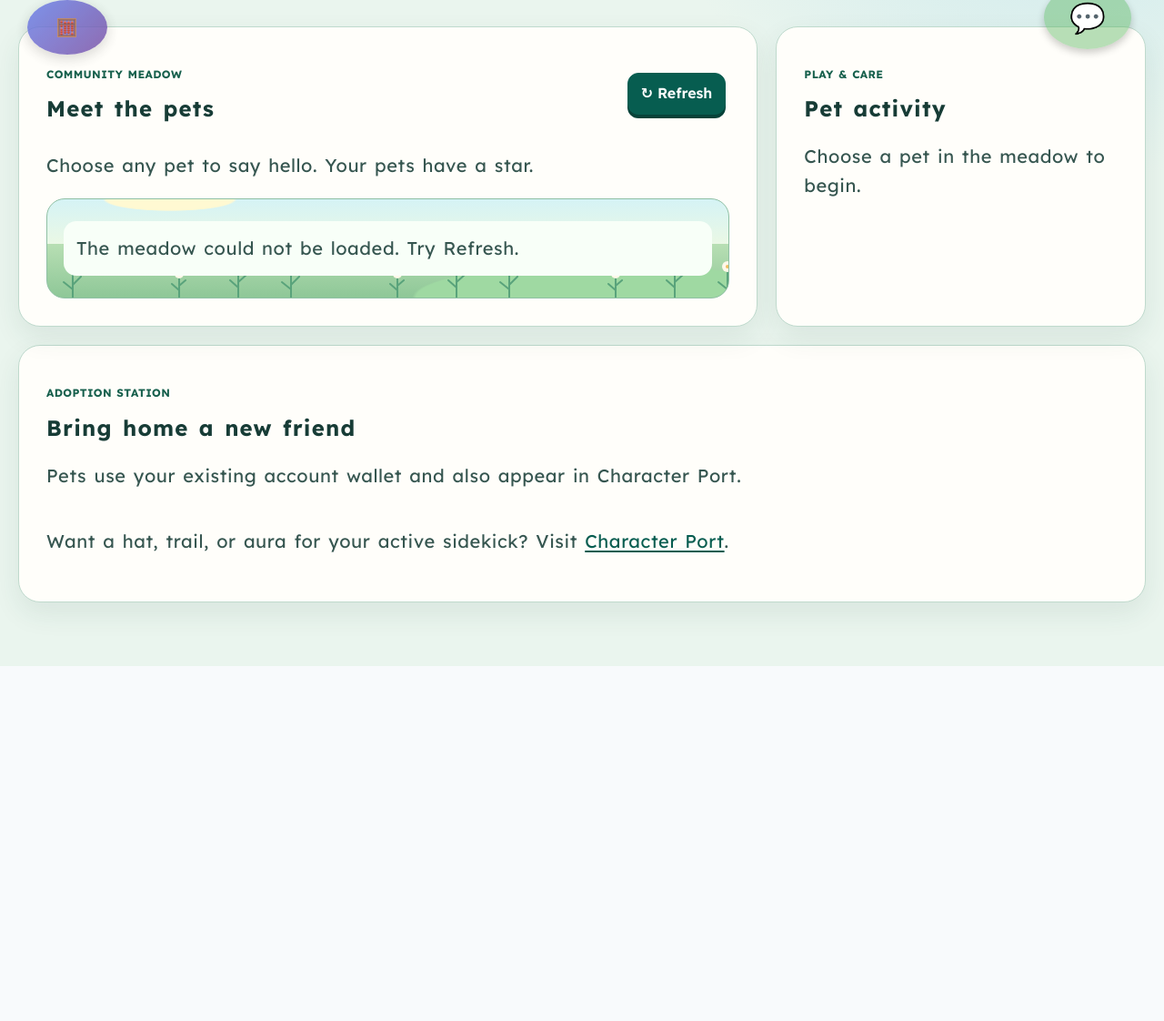
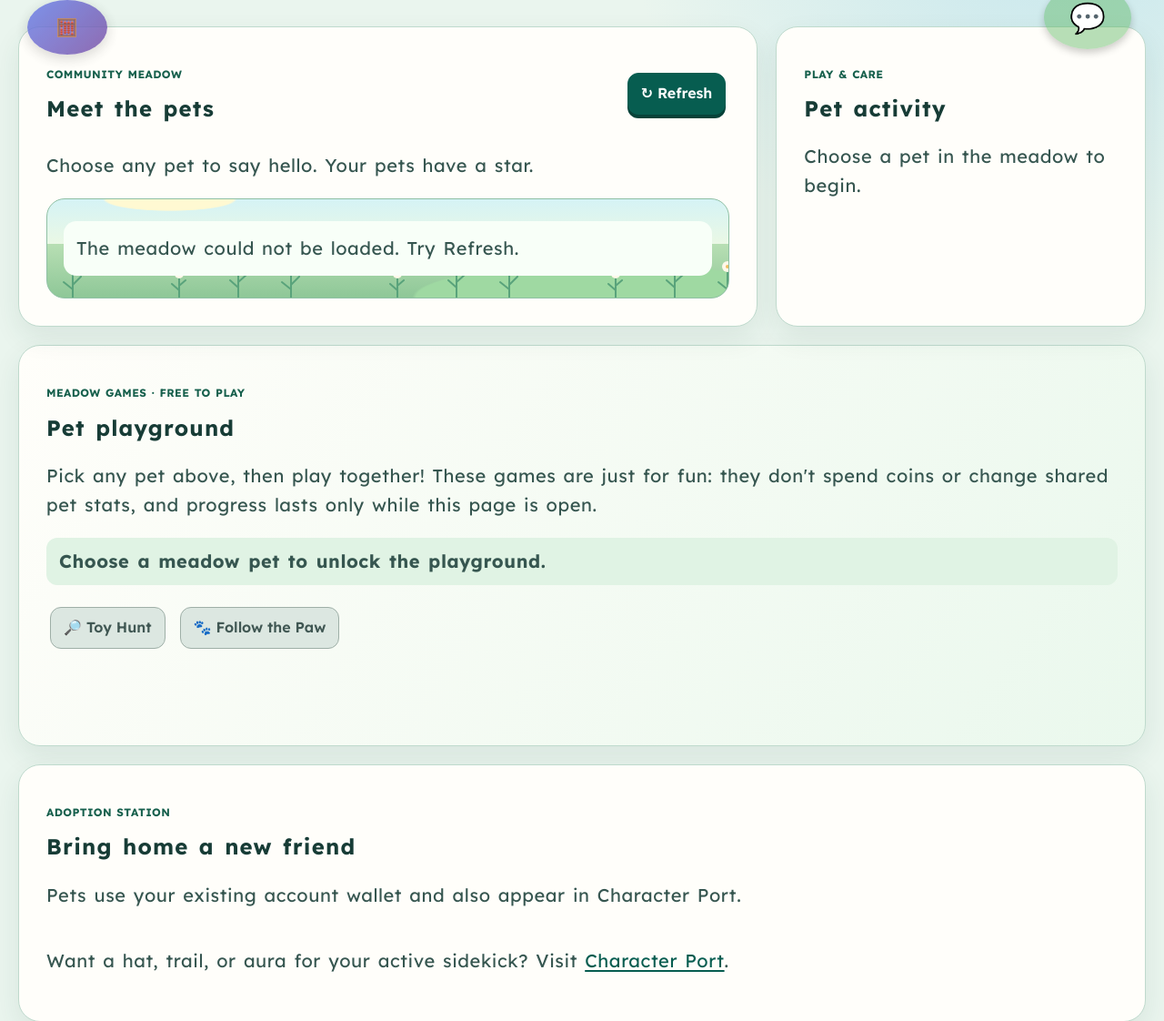
Before and after one commit to rt75272/McAllister, a Flask app: template math_practice/templates/pet_planet.html in a window 1280 px wide. Shown: the part 710-1832 px from the top of the page at 91% size. Before the commit the page ends 1442 px from the top, so only its background shows below. Run offline with Flask 3, Linux system fonts and the light colour scheme; the template is opened without the code that fills it, so the values that code supplies are empty; the visitor is signed in with stand-in values (Sample User, id 1); some libraries are stand-ins or nearby versions.

Commit message:
Pet Playground added with new JavaScript functionality.

```diff
--- a/math_practice/static/css/pet_planet.css
+++ b/math_practice/static/css/pet_planet.css
@@ -188,6 +188,40 @@ body {
 .colors button:hover, .colors button:focus-visible { background: var(--swatch-color); color: #173c36; }
 .colors button[aria-pressed="true"] { outline: 3px solid #7440a5; outline-offset: 2px; }
 .empty-pet-icon { font-size: 3.5rem; }
+.playground-panel {
+    background: linear-gradient(125deg, #fffefa, #eaf8ed);
+}
+.playground-companion {
+    padding: 10px 14px;
+    border-radius: 12px;
+    background: #e0f3e4;
+    font-weight: 700;
+}
+.playground-link { display: inline-block; margin: 12px 4px; font-weight: 700; }
+.game-choices { display: flex; flex-wrap: wrap; gap: 8px; }
+.game-choices button[aria-pressed="true"] { outline: 3px solid #7440a5; outline-offset: 2px; }
+.playground-status { min-height: 1.6em; font-weight: 700; }
+.playground-game-card {
+    max-width: 650px;
+    padding: 18px;
+    border: 1px solid #a9ceb5;
+    border-radius: 18px;
+    background: #fffefa;
+}
+.playground-game-card h3 { margin: 0 0 8px; color: #173c36; }
+.playground-game-card p { margin: 8px 0; }
+.hunt-grid { display: grid; grid-template-columns: repeat(3, minmax(0, 1fr)); gap: 8px; max-width: 360px; }
+.pet-planet .hunt-grid button {
+    width: 100%; min-height: 75px; margin: 0;
+    background: #e2f5dc; color: #173c36; border-color: #709b78;
+    box-shadow: 0 4px 0 #accbb1; font-size: 1.6rem;
+}
+.pet-planet .hunt-grid button:hover, .pet-planet .hunt-grid button:focus-visible { background: #c9ecc8; color: #173c36; }
+.pet-planet .hunt-grid button:disabled { background: #f0f5e9; color: #365650; box-shadow: none; }
+.pattern-sequence { display: flex; flex-wrap: wrap; gap: 8px; padding: 0; list-style: none; }
+.pattern-sequence li { padding: 8px 12px; border-radius: 10px; background: #e0f3e4; color: #173c36; font-weight: 700; }
+.pattern-buttons { display: flex; flex-wrap: wrap; gap: 5px; }
+.pattern-buttons button { flex: 1 1 120px; }
 .adoption-grid { display: grid; grid-template-columns: repeat(auto-fit, minmax(190px, 1fr)); gap: 12px; }
 .adoption-card {
     padding: 18px;
--- a/math_practice/static/js/pet_planet.js
+++ b/math_practice/static/js/pet_planet.js
@@ -15,6 +15,7 @@
     let loaded = false;
     let requestNumber = 0;
     let lastState = '';
+    let playgroundPetId = null;
 
     function element(tag, text, className) {
         const node = document.createElement(tag);
@@ -67,6 +68,12 @@
             meadow.append(card);
         });
         const pet = pets.find(item => item.id === selectedId);
+        if ((pet?.id ?? null) !== playgroundPetId) {
+            playgroundPetId = pet?.id ?? null;
+            window.dispatchEvent(new CustomEvent('pet-planet:selection', {
+                detail: pet ? { id: pet.id, name: catalog[pet.kind].name, emoji: catalog[pet.kind].emoji } : null
+            }));
+        }
         details.replaceChildren();
         if (!pet) {
             const icon = element('div', '🐾', 'empty-pet-icon');
@@ -82,6 +89,10 @@
                 activities.append(button('🍪 Treat · 2 coins', () => act(pet.id, 'treat')), button('🧸 Toy · 4 coins', () => act(pet.id, 'toy')));
             }
             details.append(activities);
+            const playgroundLink = element('a', '🎲 Play playground games');
+            playgroundLink.href = '#pet-playground';
+            playgroundLink.className = 'playground-link';
+            details.append(playgroundLink);
             if (pet.mine) {
                 details.append(element('h3', 'Choose a meadow color'));
                 const palette = element('div', undefined, 'colors');
--- /dev/null
+++ b/math_practice/static/js/pet_playground.js
@@ -0,0 +1,169 @@
+(() => {
+    const companion = document.getElementById('playground-pet');
+    const status = document.getElementById('playground-status');
+    const gameArea = document.getElementById('playground-game');
+    const huntButton = document.getElementById('start-hunt');
+    const patternButton = document.getElementById('start-pattern');
+    const symbols = [
+        { name: 'Ball', icon: '🎾' },
+        { name: 'Star', icon: '⭐' },
+        { name: 'Leaf', icon: '🍃' },
+        { name: 'Heart', icon: '💜' }
+    ];
+    let pet = null;
+    let game = null;
+
+    function element(tag, text, className) {
+        const node = document.createElement(tag);
+        if (text !== undefined) node.textContent = text;
+        if (className) node.className = className;
+        return node;
+    }
+
+    function button(text, callback) {
+        const node = element('button', text);
+        node.type = 'button';
+        node.addEventListener('click', callback);
+        return node;
+    }
+
+    function announce(message) {
+        status.textContent = message;
+    }
+
+    function randomSymbol() {
+        return Math.floor(Math.random() * symbols.length);
+    }
+
+    function startHunt() {
+        const positions = Array.from({ length: 9 }, (_, index) => index);
+        for (let i = positions.length - 1; i > 0; i--) {
+            const j = Math.floor(Math.random() * (i + 1));
+            [positions[i], positions[j]] = [positions[j], positions[i]];
+        }
+        game = { type: 'hunt', toys: new Set(positions.slice(0, 3)), opened: new Set(), found: 0 };
+        announce(`${pet.name} is ready to find three hidden toys!`);
+        render();
+        focusGame();
+    }
+
+    function startPattern() {
+        game = { type: 'pattern', sequence: [randomSymbol(), randomSymbol()], round: 1, position: 0, phase: 'show' };
+        announce(`${pet.name} is ready to follow the paw pattern!`);
+        render();
+        focusGame();
+    }
+
+    function focusGame() {
+        gameArea.querySelector('h3')?.focus({ preventScroll: true });
+    }
+
+    function render() {
+        huntButton.setAttribute('aria-pressed', String(game?.type === 'hunt'));
+        patternButton.setAttribute('aria-pressed', String(game?.type === 'pattern'));
+        gameArea.replaceChildren();
+        if (!game) return;
+        const card = element('div', undefined, 'playground-game-card');
+        const heading = element('h3', game.type === 'hunt' ? '🔎 Toy Hunt' : '🐾 Follow the Paw');
+        heading.tabIndex = -1;
+        card.append(heading);
+        if (game.type === 'hunt') renderHunt(card);
+        else renderPattern(card);
+        gameArea.append(card);
+    }
+
+    function renderHunt(card) {
+        card.append(element('p', `Find three toys hidden in the meadow. Toys found: ${game.found}/3 · Patches opened: ${game.opened.size}/9.`));
+        if (game.found === 3) {
+            card.append(element('p', `🎉 ${pet.name} found all three toys in ${game.opened.size} picks!`), button('Play Toy Hunt again', startHunt));
+            return;
+        }
+        const grid = element('div', undefined, 'hunt-grid');
+        grid.setAttribute('aria-label', 'Meadow patches');
+        for (let index = 0; index < 9; index++) {
+            const opened = game.opened.has(index);
+            const found = opened && game.toys.has(index);
+            const patch = button(opened ? (found ? '🎾' : '🌼') : '🌿', () => {
+                game.opened.add(index);
+                if (game.toys.has(index)) game.found++;
+                announce(foundMessage(index));
+                render();
+                if (game.found === 3) focusGame();
+                else gameArea.querySelector('.hunt-grid button:not(:disabled)')?.focus({ preventScroll: true });
+            });
+            patch.disabled = opened;
+            patch.setAttribute('aria-label', `Patch ${index + 1}: ${opened ? (found ? 'toy found' : 'empty') : 'unopened'}`);
+            grid.append(patch);
+        }
+        card.append(grid);
+    }
+
+    function foundMessage(index) {
+        if (game.found === 3) return `All three toys found! ${pet.name} is ready to celebrate.`;
+        return game.toys.has(index) ? `Toy found! ${game.found} of 3 toys collected.` : 'A flower, but no toy here. Try another patch.';
+    }
+
+    function renderPattern(card) {
+        card.append(element('p', `Round ${game.round} of 3 · Pattern length: ${game.sequence.length}`));
+        if (game.phase === 'complete') {
+            card.append(element('p', `🎉 Brilliant teamwork! You and ${pet.name} completed all three rounds.`), button('Play Follow the Paw again', startPattern));
+        } else if (game.phase === 'show') {
+            card.append(element('p', 'Remember the pattern from left to right. When you are ready, hide it and repeat it.'));
+            const sequence = element('ol', undefined, 'pattern-sequence');
+            game.sequence.forEach((value, index) => sequence.append(element('li', `${index + 1}. ${symbols[value].icon} ${symbols[value].name}`)));
+            card.append(sequence, button('Hide pattern and play', () => {
+                game.phase = 'input';
+                game.position = 0;
+                announce('Pattern hidden. Repeat it in order.');
+                render();
+                gameArea.querySelector('.pattern-buttons button')?.focus({ preventScroll: true });
+            }));
+        } else {
+            card.append(element('p', `Repeat the pattern in order. ${game.position} of ${game.sequence.length} correct.`));
+            const choices = element('div', undefined, 'pattern-buttons');
+            symbols.forEach((symbol, index) => {
+                choices.append(button(`${symbol.icon} ${symbol.name}`, () => {
+                    if (index !== game.sequence[game.position]) {
+                        game.phase = 'show';
+                        game.position = 0;
+                        announce('Not quite! Look at the same pattern and try this round again.');
+                        render();
+                        focusGame();
+                        return;
+                    }
+                    game.position++;
+                    if (game.position === game.sequence.length) {
+                        if (game.round === 3) {
+                            game.phase = 'complete';
+                            announce('All three rounds complete! Great teamwork.');
+                        } else {
+                            game.round++;
+                            game.sequence.push(randomSymbol());
+                            game.phase = 'show';
+                            announce(`Round complete! A new step has been added for round ${game.round}.`);
+                        }
+                        render();
+                        focusGame();
+                    } else {
+                        announce(`Correct! ${game.position} of ${game.sequence.length} steps.`);
+                        render();
+                        gameArea.querySelectorAll('.pattern-buttons button')[index]?.focus({ preventScroll: true });
+                    }
+                }));
+            });
+            card.append(choices);
+        }
+    }
+
+    window.addEventListener('pet-planet:selection', (event) => {
+        pet = event.detail;
+        game = null;
+        huntButton.disabled = !pet;
+        patternButton.disabled = !pet;
+        companion.textContent = pet ? `${pet.emoji} Playing with ${pet.name}. Choose a game!` : 'Choose a meadow pet to unlock the playground.';
+        announce(pet ? `${pet.name} joined you in the playground.` : 'Choose another pet to play.');
+        render();
+    });
+    huntButton.addEventListener('click', startHunt);
+    patternButton.addEventListener('click', startPattern);
+})();
--- a/math_practice/templates/pet_planet.html
+++ b/math_practice/templates/pet_planet.html
@@ -66,6 +66,18 @@
             <div id="pet-details"><p>Choose a pet in the meadow to begin.</p></div>
         </section>
     </div>
+    <section id="pet-playground" class="planet-panel playground-panel" aria-labelledby="playground-title">
+        <p class="eyebrow">Meadow games · Free to play</p>
+        <h2 id="playground-title" tabindex="-1">Pet playground</h2>
+        <p>Pick any pet above, then play together! These games are just for fun: they don't spend coins or change shared pet stats, and progress lasts only while this page is open.</p>
+        <p id="playground-pet" class="playground-companion">Choose a meadow pet to unlock the playground.</p>
+        <div class="game-choices" aria-label="Choose a playground game">
+            <button type="button" id="start-hunt" disabled>🔎 Toy Hunt</button>
+            <button type="button" id="start-pattern" disabled>🐾 Follow the Paw</button>
+        </div>
+        <p id="playground-status" class="playground-status" role="status" aria-live="polite"></p>
+        <div id="playground-game"></div>
+    </section>
     <section class="planet-panel adoption-panel">
         <p class="eyebrow">Adoption station</p>
         <h2>Bring home a new friend</h2>
@@ -78,6 +90,7 @@
 {% endblock %}
 {% block extra_scripts %}
 {% if current_account_name %}
+<script src="{{ url_for('static', filename='js/pet_playground.js') }}"></script>
 <script src="{{ url_for('static', filename='js/pet_planet.js') }}"></script>
 {% endif %}
 {% endblock %}
```
Also changed, not shown: math_practice/tests/test_account_auth.py (+13 -0 lines), math_practice/README.md.
